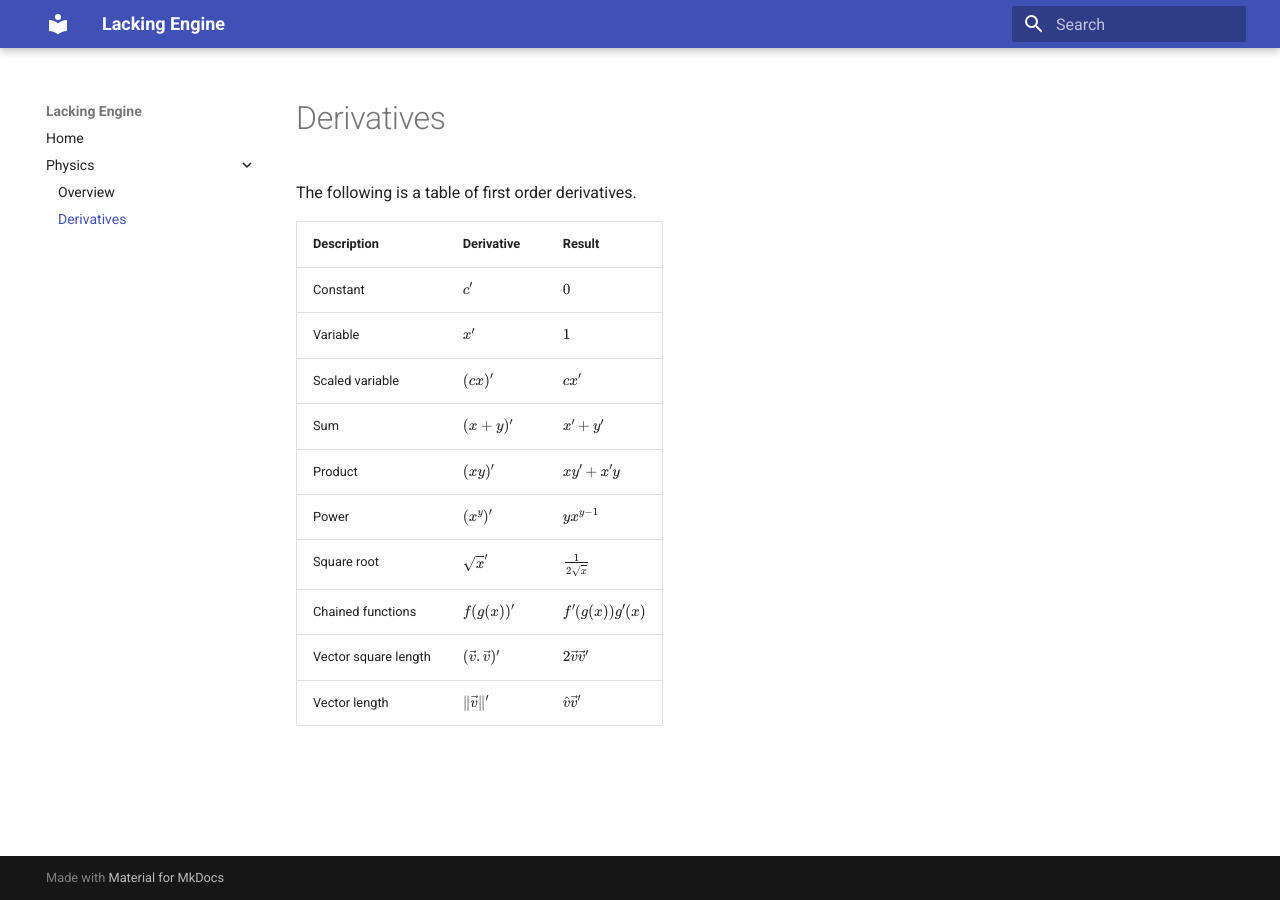
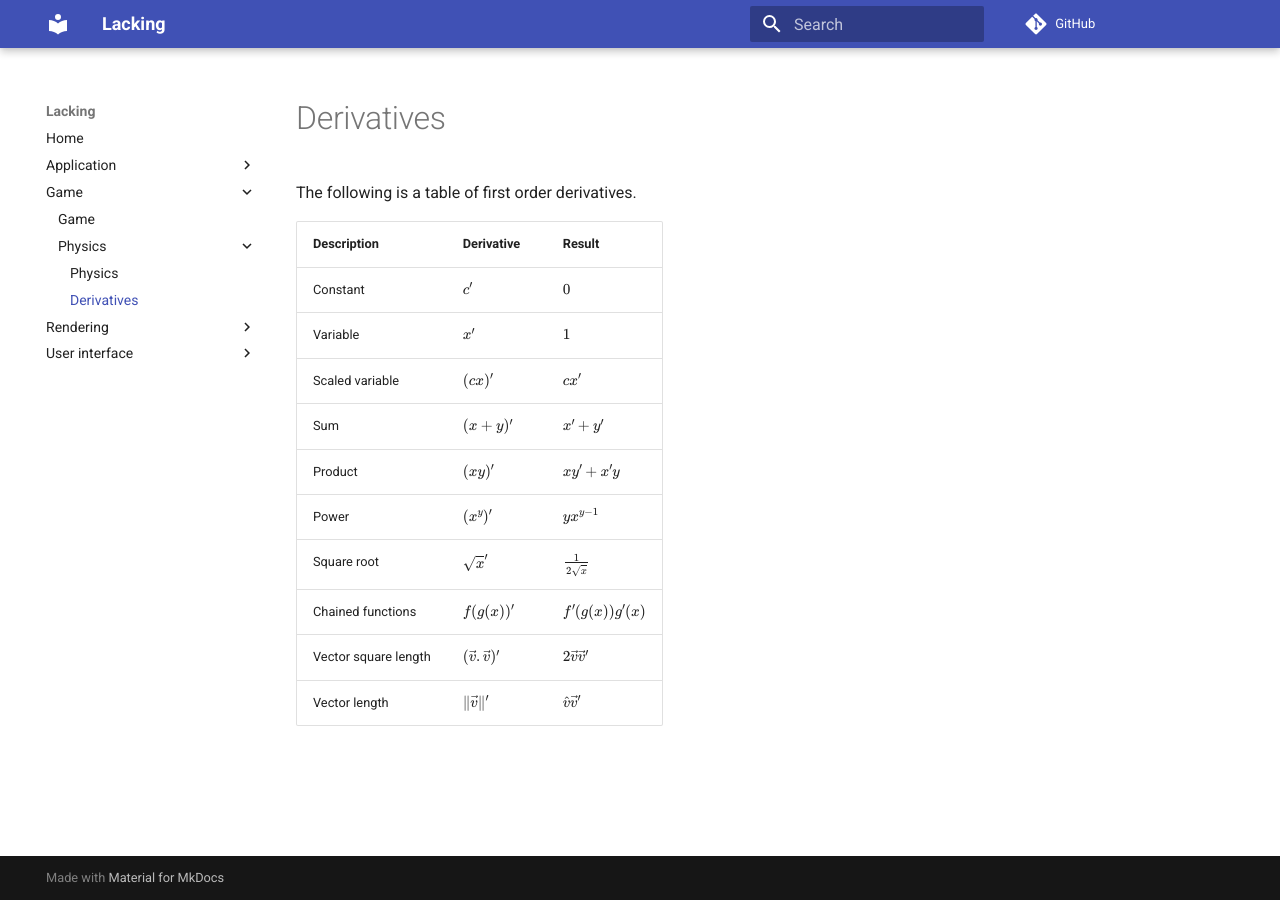
Before and after one commit to mokiat/lacking, an MkDocs documentation site: the page built from docs/game/physics/derivatives.md, in a window 1280 px wide. Built offline with MkDocs 1.6.1 and Material for MkDocs 9.7.7, drawn with Linux system fonts in a browser that asks for light colours; comment, search, counter and statistics services are not loaded.

```diff
--- /dev/null
+++ b/docs/application/index.md
@@ -0,0 +1,3 @@
+# Application
+
+TODO
--- /dev/null
+++ b/docs/game/index.md
@@ -0,0 +1,3 @@
+# Game
+
+TODO
--- /dev/null
+++ b/docs/game/physics/index.md
@@ -0,0 +1,3 @@
+# Physics
+
+TODO
--- a/docs/physics/index.md
+++ /dev/null
@@ -1 +0,0 @@
-# Overview
--- /dev/null
+++ b/docs/rendering/index.md
@@ -0,0 +1,3 @@
+# Rendering
+
+TODO
--- /dev/null
+++ b/docs/user-interface/index.md
@@ -0,0 +1,3 @@
+# User interface
+
+TODO
--- a/mkdocs.yml
+++ b/mkdocs.yml
@@ -1,5 +1,6 @@
-site_name: Lacking Engine
+site_name: Lacking
 site_url: http://mokiat.com/lacking
+repo_url: https://github.com/mokiat/lacking/
 theme:
   name: material
 markdown_extensions:
```
Also changed, not shown: docs/index.md (+17 -1 lines), docs/game/physics/derivatives.md (renamed from docs/physics/derivatives.md), 1 other file.
